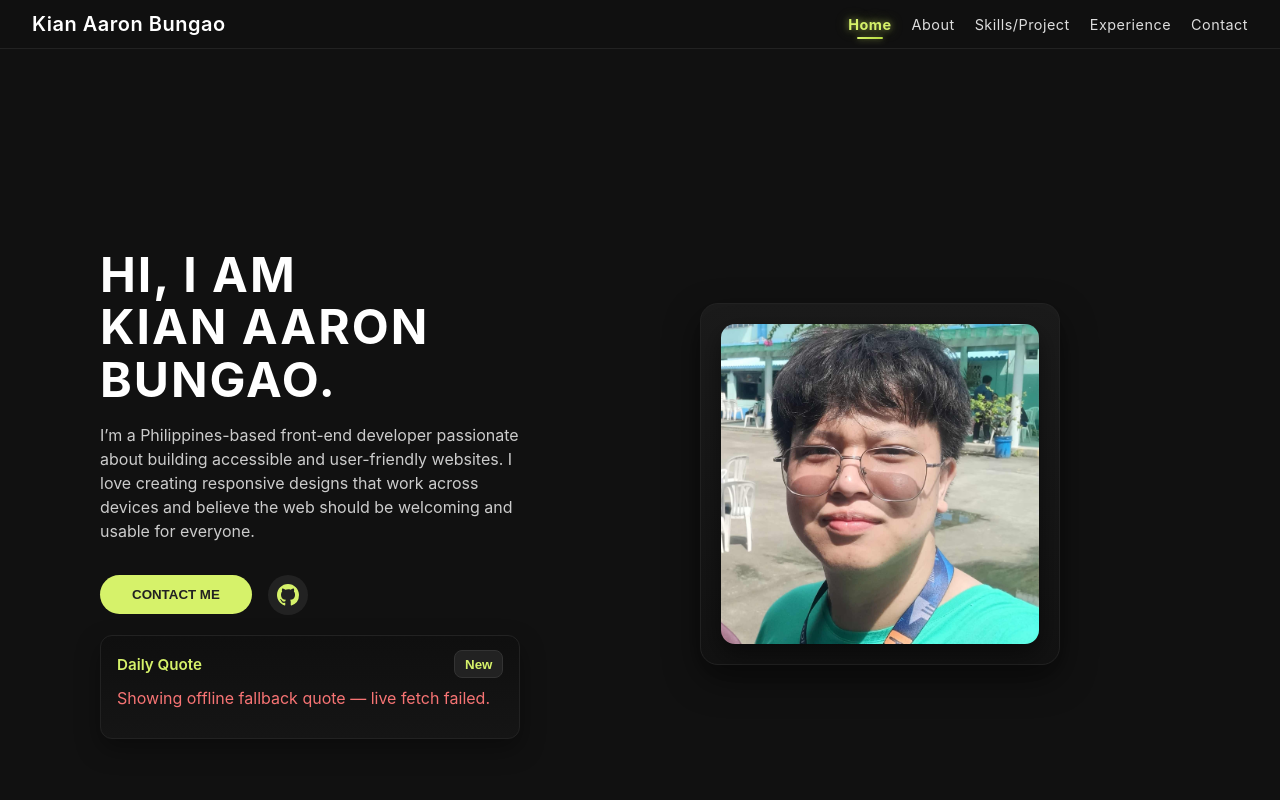
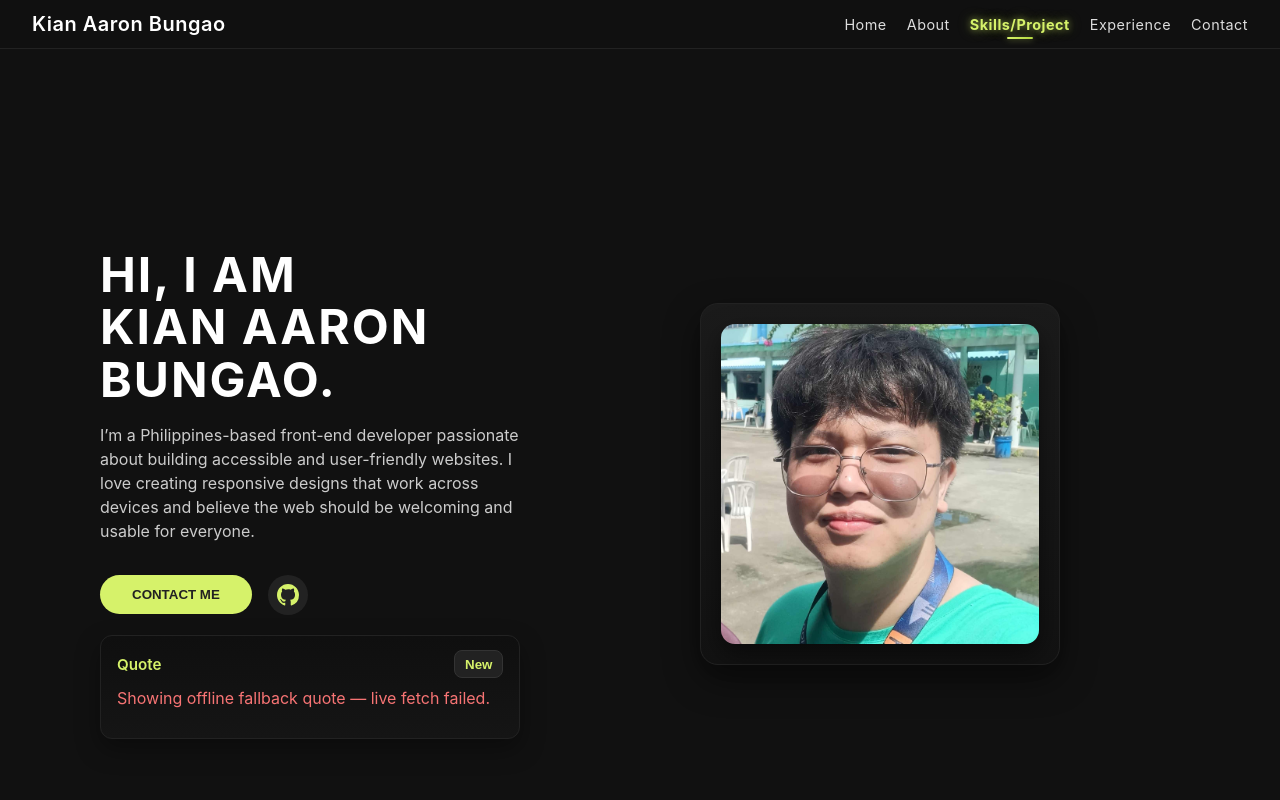
Before and after one commit to JsRonnie/MyPortfolio, a React (Vite) app: page / in a window 1280 px wide. Shown: the top 800 px of the page. Built offline with nearby package versions, Linux system fonts and the light colour scheme; no server answers.

Commit message:
ux(nav): smoother scroll-spy and animated indicator; refactor quote title to 'Quote'

```diff
--- a/src/App.css
+++ b/src/App.css
@@ -59,7 +59,22 @@ body{
 }
 .navDiv .brand { font-weight:600; letter-spacing:.5px; text-decoration:none; color:#fff; }
 .navDiv ul { list-style:none; display:flex; gap:1.25rem; margin:0; padding:0; }
-.navDiv ul li a { text-decoration:none; color:#ddd; font-size:.9rem; letter-spacing:.5px; transition:color .2s; }
+.navDiv ul li a { text-decoration:none; color:#ddd; font-size:.9rem; letter-spacing:.5px; position:relative; transition: color .25s ease, text-shadow .35s ease; }
+.navDiv ul li a::after {
+  content: '';
+  position: absolute;
+  left: 50%;
+  bottom: -6px;
+  transform: translateX(-50%) scaleX(.6);
+  transform-origin: center;
+  width: 26px;
+  height: 2px;
+  border-radius: 2px;
+  background: linear-gradient(90deg,#d6f26a,#b4d940);
+  box-shadow: 0 0 6px rgba(214,242,106,0);
+  opacity: 0;
+  transition: transform .35s ease, opacity .35s ease, box-shadow .35s ease;
+}
 .navDiv ul li a:hover, .navDiv ul li a:focus { color:#d6f26a; }
 
 /* Active navigation link styling */
@@ -70,15 +85,8 @@ body{
   position: relative;
 }
 .navDiv ul li a.active-nav::after {
-  content: '';
-  position: absolute;
-  left: 50%;
-  bottom: -6px;
-  transform: translateX(-50%);
-  width: 26px;
-  height: 2px;
-  border-radius: 2px;
-  background: linear-gradient(90deg,#d6f26a,#b4d940);
+  opacity: 1;
+  transform: translateX(-50%) scaleX(1);
   box-shadow: 0 0 6px rgba(214,242,106,0.6);
 }
 
--- a/src/components/DailyQuote.jsx
+++ b/src/components/DailyQuote.jsx
@@ -163,7 +163,7 @@ export default function DailyQuote({ className, style }) {
     <div className={className} style={{ ...(style || {}), maxWidth: 420 }}>
       <div style={{ padding: '.9rem 1rem', borderRadius: 12, background: 'linear-gradient(180deg,#0f0f0f,#151515)', border: '1px solid #222', color: '#fff', boxShadow: '0 10px 24px rgba(0,0,0,0.35)' }}>
         <div style={{ display: 'flex', justifyContent: 'space-between', alignItems: 'center' }}>
-          <h4 style={{ margin: 0, fontSize: '.95rem', color: '#d6f26a' }}>Daily Quote</h4>
+          <h4 style={{ margin: 0, fontSize: '.95rem', color: '#d6f26a' }}>Quote</h4>
           <button
             onClick={() => doFetch()}
             aria-label="New Quote"
--- a/src/components/Header.jsx
+++ b/src/components/Header.jsx
@@ -6,25 +6,37 @@ const SECTION_IDS = ['home','about','skills','projects','experience','contact'];
 export default function Header(){
     const [active, setActive] = useState('home');
 
-    useEffect(() => {
-        const observer = new IntersectionObserver((entries) => {
-            entries.forEach(entry => {
-                if (entry.isIntersecting) {
-                    setActive(entry.target.id);
-                }
-            });
-        }, {
-            // Trigger when 40% of a section is visible
-            threshold: 0.4
-        });
+        useEffect(() => {
+                // Smooth, non-jumpy scroll-spy: pick the section whose CENTER is closest to a viewport focus line
+                const els = SECTION_IDS
+                    .map(id => document.getElementById(id))
+                    .filter(Boolean);
 
-        SECTION_IDS.forEach(id => {
-            const el = document.getElementById(id);
-            if (el) observer.observe(el);
-        });
+                let rafId = null;
+                const onScroll = () => {
+                    if (rafId) cancelAnimationFrame(rafId);
+                    rafId = requestAnimationFrame(() => {
+                        const focusY = window.scrollY + window.innerHeight * 0.4; // a little above vertical center
+                        let bestId = 'home';
+                        let bestDist = Infinity;
+                        for (const el of els) {
+                            const rect = el.getBoundingClientRect();
+                            const center = window.scrollY + rect.top + rect.height / 2;
+                            const d = Math.abs(center - focusY);
+                            if (d < bestDist) { bestDist = d; bestId = el.id; }
+                        }
+                        setActive(prev => (prev === bestId ? prev : bestId));
+                    });
+                };
 
-        return () => observer.disconnect();
-    }, []);
+                window.addEventListener('scroll', onScroll, { passive: true });
+                // Run once on mount
+                onScroll();
+                return () => {
+                    window.removeEventListener('scroll', onScroll);
+                    if (rafId) cancelAnimationFrame(rafId);
+                };
+        }, []);
 
     // Determine active states; combine logic for skills/projects.
     const combinedActive = active === 'skills' || active === 'projects';
```
